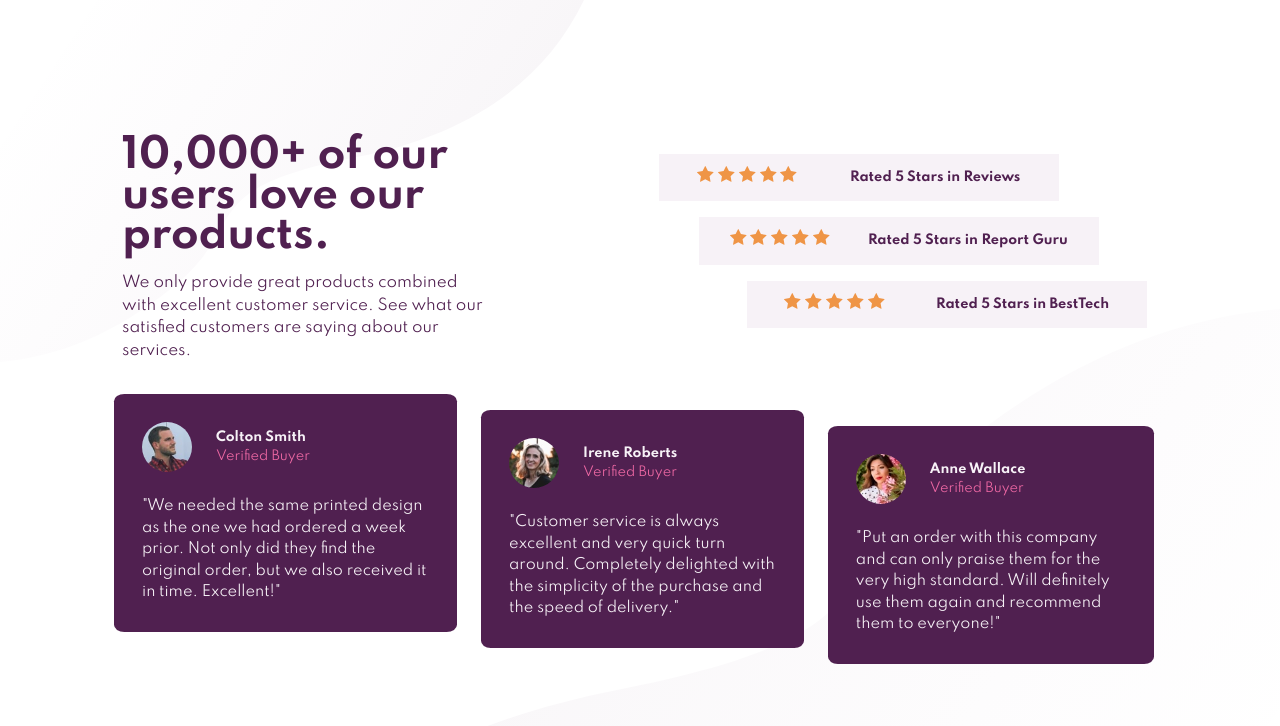
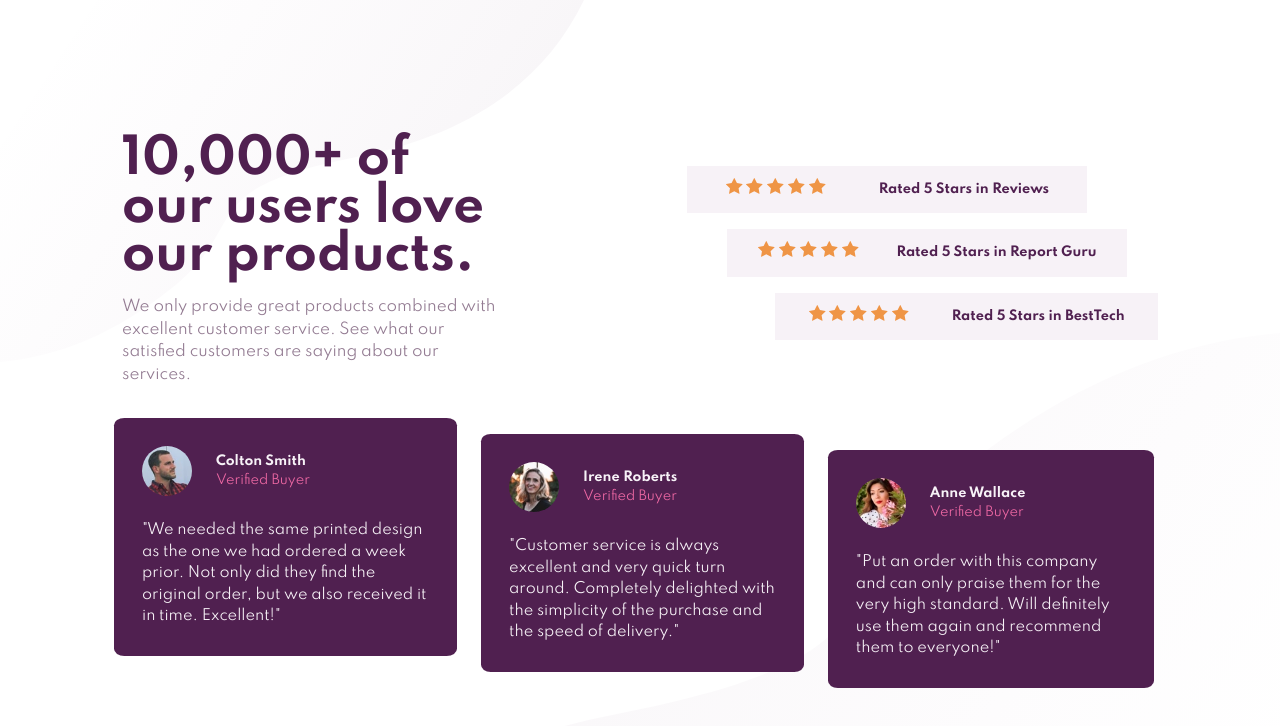
Before and after one commit to nicole-tuznik/social-proof-section-master, a plain HTML site: page index.html in a window 1280 px wide. Drawn offline with Linux system fonts and the light colour scheme.

Commit message:
fixed styles

```diff
--- a/style.scss
+++ b/style.scss
@@ -43,12 +43,11 @@ h2, h3 {
 }
 
 p {
-  color: $dark-magenta;
+  color: $dk-gry-magenta;
 }
 
 .left-container {
   margin: 1rem 0.5rem;
-  // margin-bottom: 1rem;
 }
 
 // Rating star boxes
@@ -123,7 +122,7 @@ p {
 
   h1 {
     margin-top: 1rem;
-    font-size: 2.5rem;
+    font-size: 3rem;
   }
 
   .hero {
@@ -134,7 +133,7 @@ p {
 
   // Top section
   .left-container {
-    flex: 0.7;
+    flex: 0.8;
   }
 
   .ratings {
```
Also changed, not shown: css/style.css, 1 other file.
